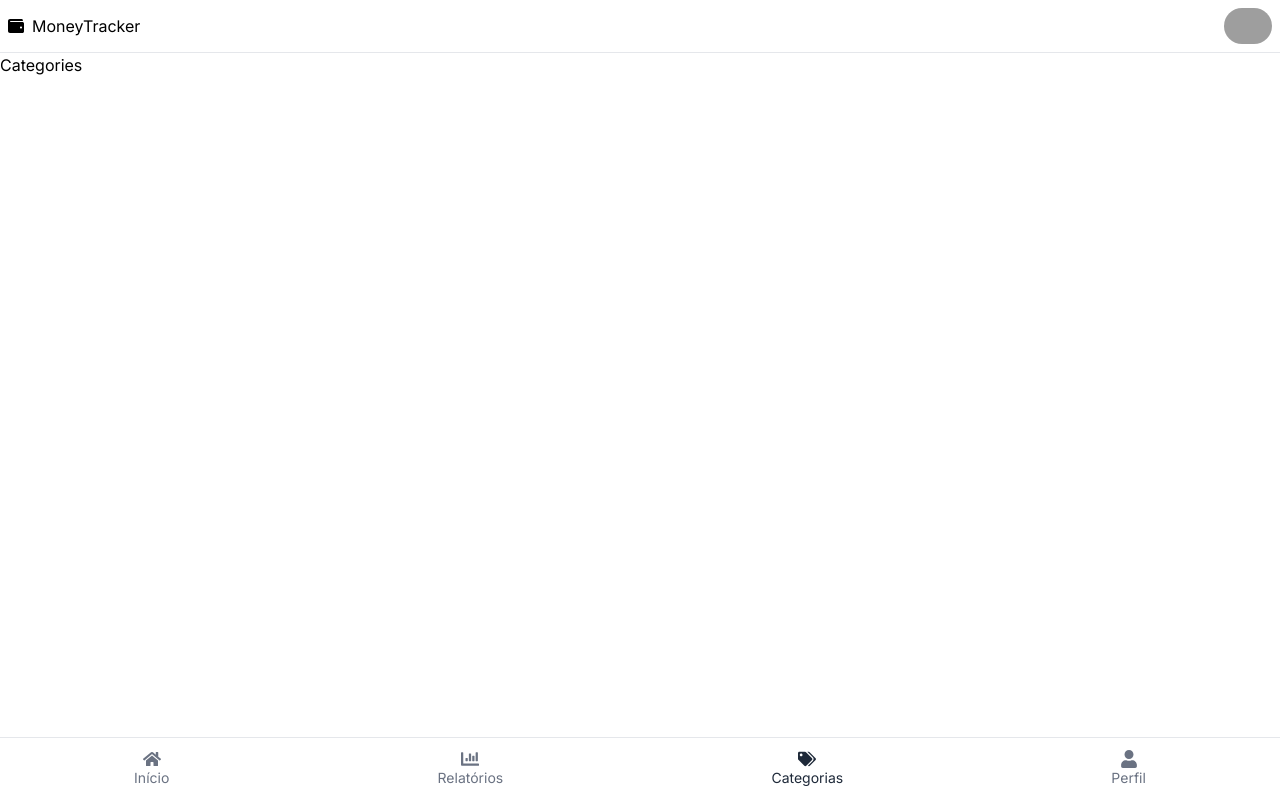
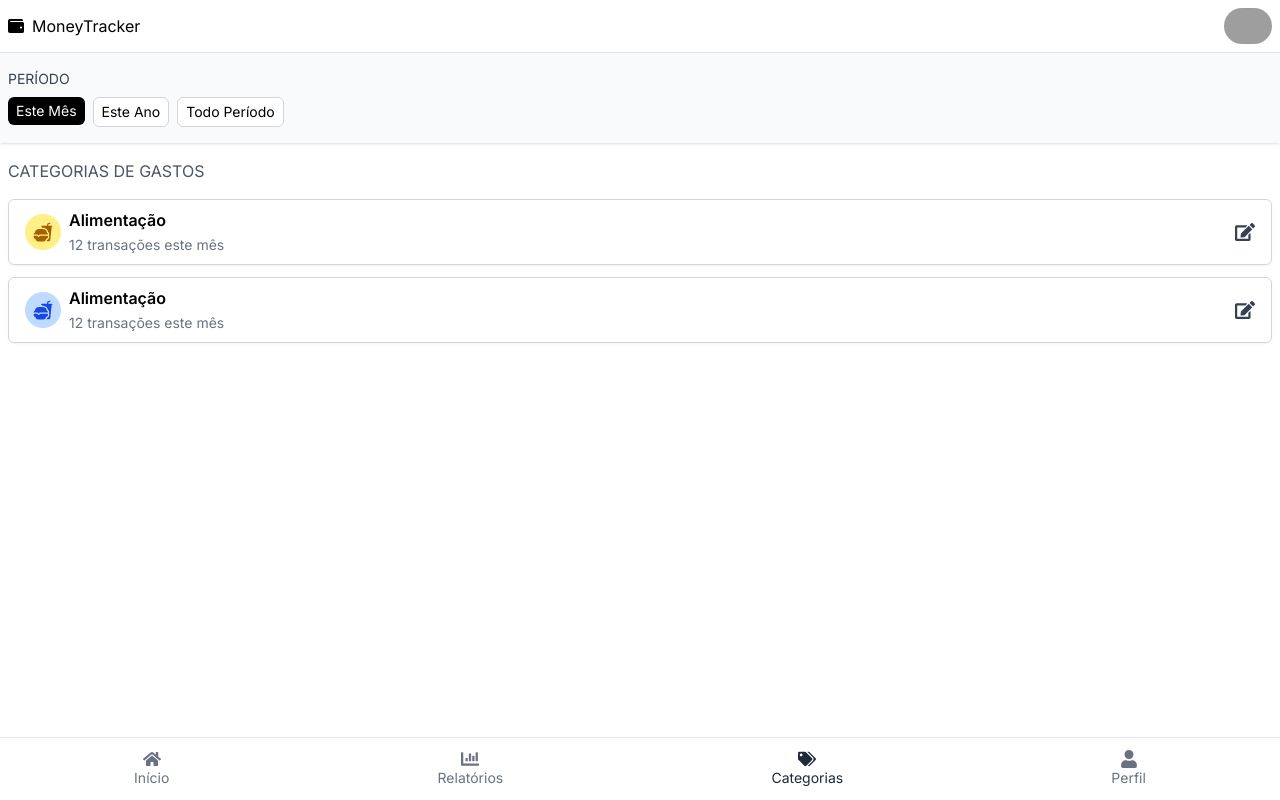
Before and after one commit to lucasgabriellanarosa/MoneyTracker, a React (Vite) app: page /categories in a window 1280 px wide. Built offline with nearby package versions, Linux system fonts and the light colour scheme; grey boxes are pictures that could not be loaded.

Commit message:
categories page

```diff
--- a/src/pages/Categories/Categories.tsx
+++ b/src/pages/Categories/Categories.tsx
@@ -1,6 +1,72 @@
+import { FaEdit } from "react-icons/fa"
+import { IoFastFood } from "react-icons/io5"
+
 function Categories() {
   return (
-    <div>Categories</div>
+    <>
+      <aside className='flex flex-col justify-center items-center gap-2 bg-gray-50 shadow-sm py-4 px-2'>
+        <h2 className="w-full uppercase text-sm text-gray-700">Período</h2>
+        <ul className="w-full flex flex-row gap-2 text-sm">
+          <li>
+            <button className="bg-black text-white py-1 px-2 rounded-md">Este Mês</button>
+          </li>
+          <li>
+            <button className="py-1 px-2 bg-white border border-gray-300 rounded-md">Este Ano</button>
+          </li>
+          <li>
+            <button className="py-1 px-2 bg-white border border-gray-300 rounded-md">Todo Período</button>
+          </li>
+        </ul>
+      </aside>
+
+      <section className="px-2 py-4 flex flex-col gap-4">
+        <h2 className="text-gray-600 uppercase">Categorias de Gastos</h2>
+
+        <ul className="flex flex-col text-xl gap-3">
+          <li className="flex flex-row items-center justify-between border border-gray-300 rounded-md px-4 py-2 shadow-xs">
+
+            <div className="flex flex-row items-center justify-center gap-2">
+
+              <div className="bg-yellow-200 text-yellow-700 p-2 rounded-full">
+                <IoFastFood />
+              </div>
+
+              <div className="text-base">
+                <h3 className="font-semibold">Alimentação</h3>
+                <span className="text-sm text-gray-500">12 transações este mês</span>
+              </div>
+
+            </div>
+
+            <button className="text-gray-700">
+              <FaEdit />
+            </button>
+
+          </li>
+          <li className="flex flex-row items-center justify-between border border-gray-300 rounded-md px-4 py-2 shadow-xs">
+
+            <div className="flex flex-row items-center justify-center gap-2">
+
+              <div className="bg-blue-200 text-blue-700 p-2 rounded-full">
+                <IoFastFood />
+              </div>
+
+              <div className="text-base">
+                <h3 className="font-semibold">Alimentação</h3>
+                <span className="text-sm text-gray-500">12 transações este mês</span>
+              </div>
+
+            </div>
+
+            <button className="text-gray-700">
+              <FaEdit />
+            </button>
+
+          </li>
+        </ul>
+      </section>
+
+    </>
   )
 }
 
```
